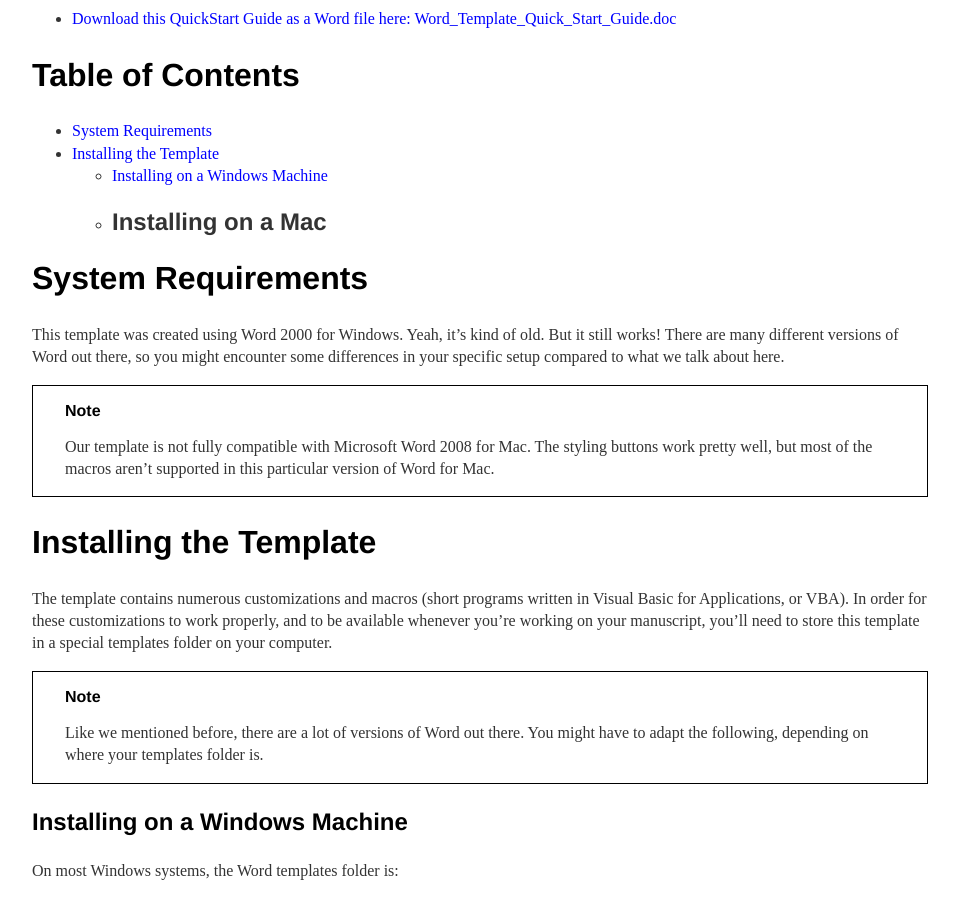
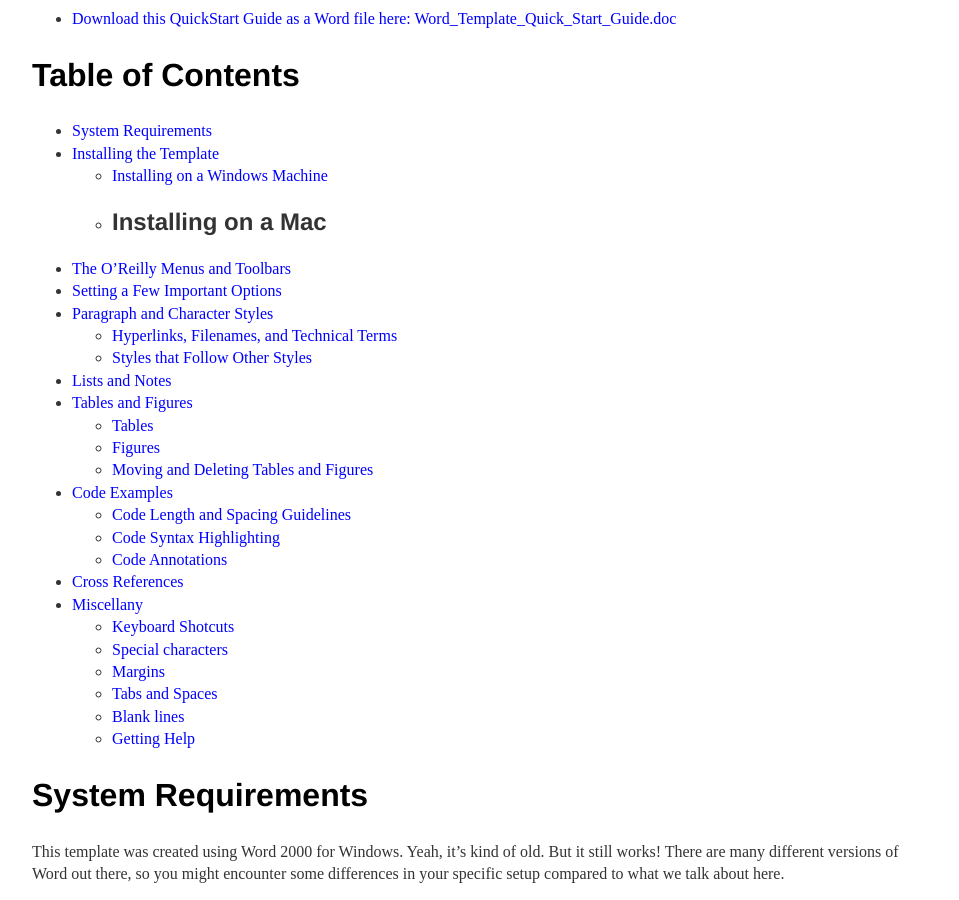
Before and after one commit to oreillymedia/production-resources, a Jekyll site: the page built from word/index.md, in a window 1280 px wide and 900 px high, scrolled down 356 px. Shown: the whole window, without its empty margins (160-1119 px from the left). Built offline with Jekyll 4.4.1, drawn with Linux system fonts in a browser that asks for light colours.

Commit message:
adds toc entries

```diff
--- a/word/index.md
+++ b/word/index.md
@@ -18,6 +18,28 @@
 * <a href="#installing">Installing the Template</a>
   * <a href="#install-windows">Installing on a Windows Machine</a>
   * <h3 id="install-mac">Installing on a Mac</h3>
+* <a href="#menus-toolbars">The O'Reilly Menus and Toolbars</a>
+* <a href="#setting-options">Setting a Few Important Options</a>
+* <a href="#paragraph-character-styles">Paragraph and Character Styles</a>
+  * <a href="#hyperlnks-filenames-techterms">Hyperlinks, Filenames, and Technical Terms</a>
+  * <a href="#styles-follow-styles">Styles that Follow Other Styles</a>
+* <a href="#lists-notes">Lists and Notes</a>
+* <a href="#tables-figures">Tables and Figures</a>
+  * <a href="#tables">Tables</a>
+  * <a href="#figures">Figures</a>
+  * <a href="#moving-stuff">Moving and Deleting Tables and Figures</a>
+* <a href="#code-examples">Code Examples</a>
+  * <a href="#code-length">Code Length and Spacing Guidelines</a>
+  * <a href="#syntax-highlighting">Code Syntax Highlighting</a>
+  * <a href="#code-annotation">Code Annotations</a>
+* <a href="#xrefs">Cross References</a>
+* <a href="#misc">Miscellany</a>
+  * <a href="#keyboard-shortcuts">Keyboard Shotcuts</a>
+  * <a href="#special-chars">Special characters</a>
+  * <a href="#margins">Margins</a>
+  * <a href="#tabs-spaces">Tabs and Spaces</a>
+  * <a href="#blank-lines">Blank lines</a>
+  * <a href="#help">Getting Help</a>
 
 
 <h2 id="system-requirements">System Requirements</h2>
```
